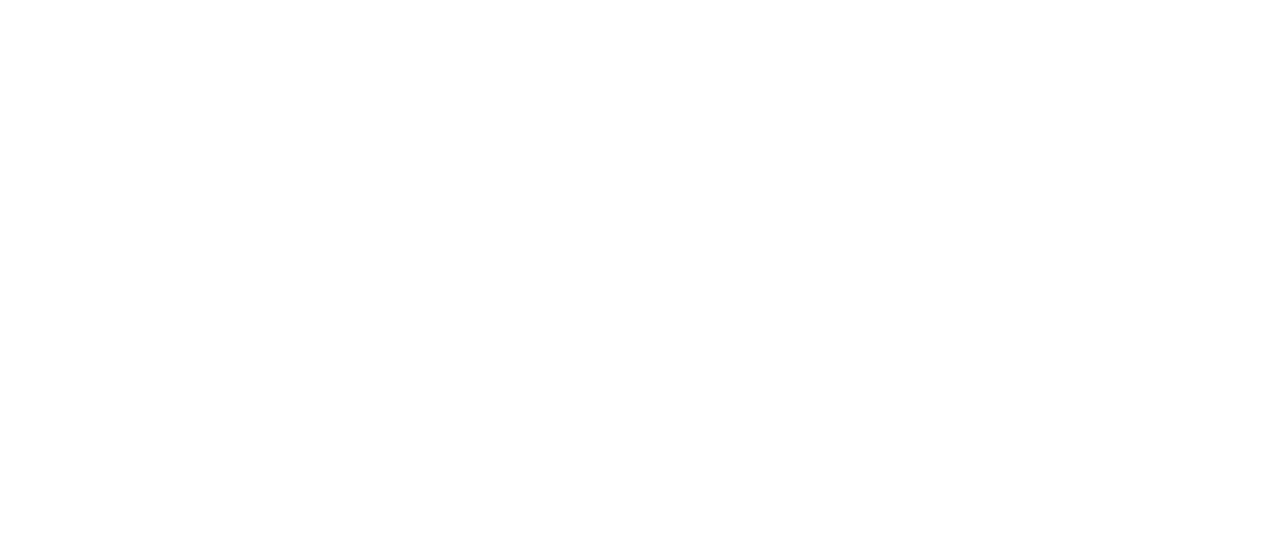
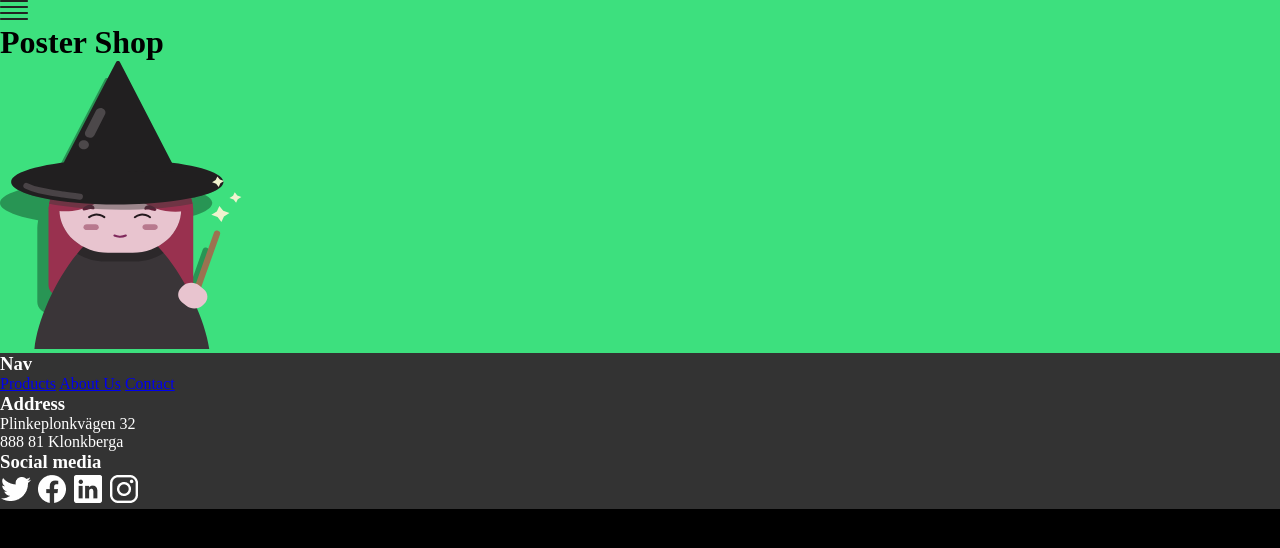
Before and after one commit to Sunse7/halloween-poster-grid, a plain HTML site: page index.html in a window 1280 px wide. Drawn offline with Linux system fonts and the light colour scheme.

Commit message:
Added all the images

```diff
--- a/index.html
+++ b/index.html
@@ -8,8 +8,25 @@
     <title>Halloween poster</title>
 </head>
 <body>
-    <header></header>
+    <header>
+        <img src="Images/nav-icon.svg" alt="Hamburger menu">
+        <h1>Poster Shop</h1>
+        <img src="Images/witch-header.svg" alt="Picture of a witch">
+    </header>
     <main></main>
-    <footer></footer>
+    <footer>
+        <h3>Nav</h3>
+        <a href="Products">Products</a>
+        <a href="About us">About Us</a>
+        <a href="Contact">Contact</a>
+        <h3>Address</h3>
+        <p>Plinkeplonkvägen 32 <br>
+            888 81 Klonkberga</p>
+        <h3>Social media</h3>
+        <a href="https://twitter.com/literallymecats/status/1585776035085561856/photo/1"><img src="Images/logo-twitter.png" alt="Twitter logo"></a>
+        <a href="https://www.facebook.com/castlecatsgame/posts/trick-or-treat-halloween-trickortreat-castlecats-castlecatshalloween/1609340665754773/"><img src="Images/logo-facebook.png" alt="Facebook logo"></a>
+        <a href=""><img src="Images/logo-linkedin.png" alt="LinkedIn logo"></a>
+        <a href=""><img src="Images/logo-instagram.png" alt="Instagram logo"></a>
+    </footer>
 </body>
 </html>
--- a/style.css
+++ b/style.css
@@ -1,3 +1,21 @@
 * {
     box-sizing: border-box;
+    margin: 0;
 }
+
+body {
+    background-color: #000;
+}
+
+header {
+    background-color: #3DE07E;
+}
+
+main {
+    background-color: #000;
+}
+
+footer {
+background-color: rgba(255, 255, 255, 0.2);
+color: #fff;
+}
```
Also changed, not shown: Images/dracula-card.svg (added), Images/ghost-card.svg (added), Images/jason-card.svg (added), Images/logo-facebook.png (added), Images/logo-instagram.png (added), Images/logo-linkedin.png (added), Images/logo-twitter.png (added), Images/monster-card.svg (added), Images/nav-icon.svg (added), Images/sadako-card.svg (added), Images/scarecrow-card.svg (added), Images/troll-card.svg (added), Images/witch-card.svg (added), Images/witch-header.svg (added).
